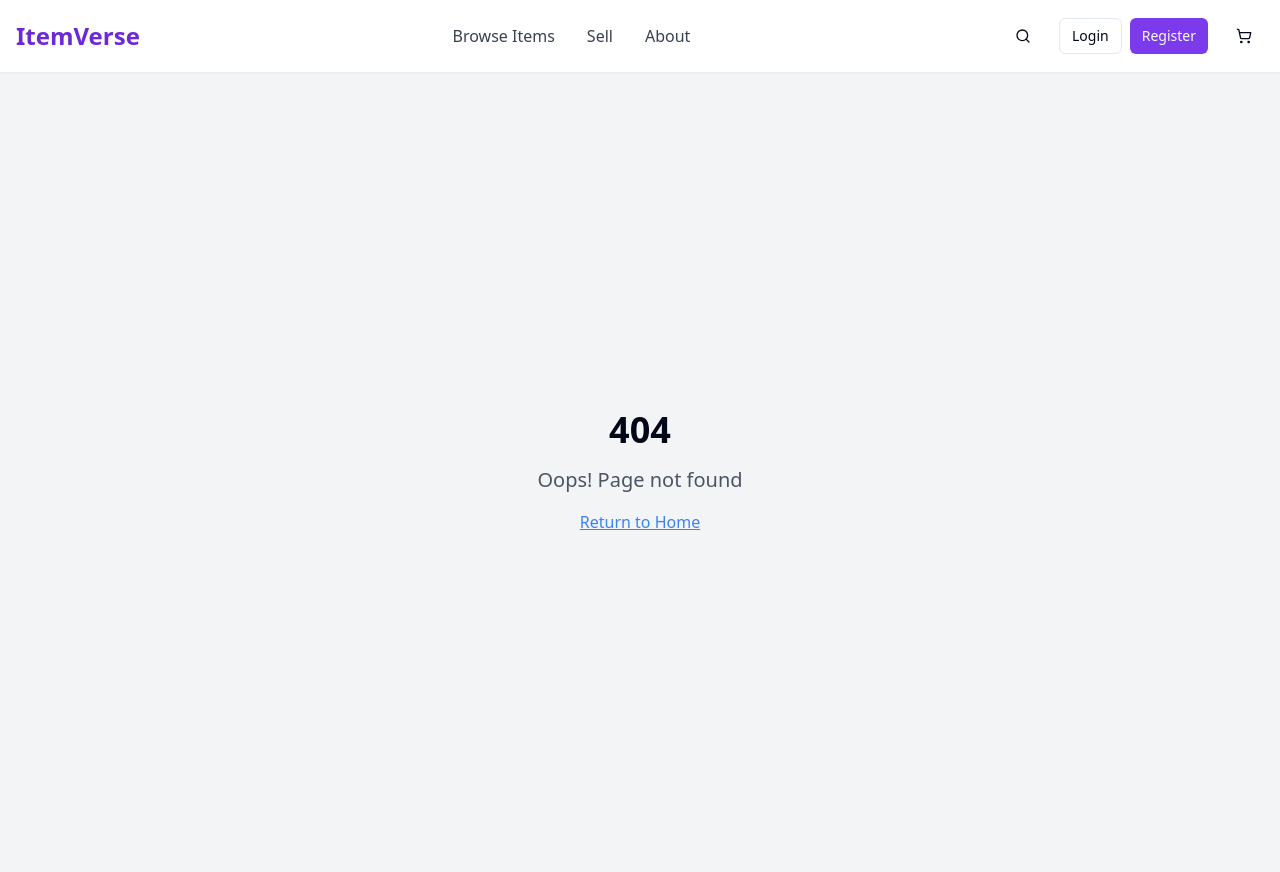
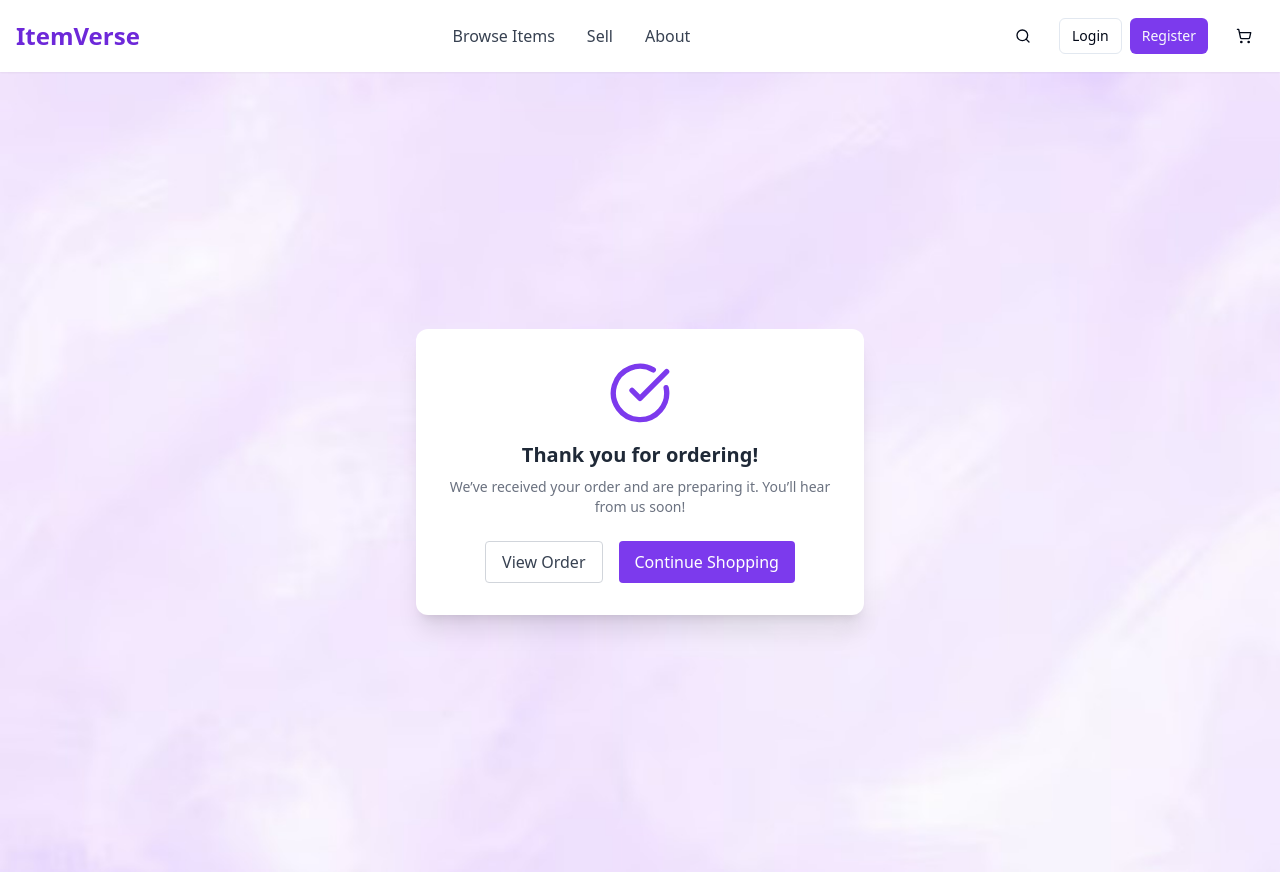
Before and after one commit to mark-magdy/itemVerse-frontend, a React (Vite) app: page /payment-success in a window 1280 px wide. Before the commit this address had no page. Built offline with nearby package versions, Linux system fonts and the light colour scheme.

Commit message:
congratcard

```diff
--- a/src/App.tsx
+++ b/src/App.tsx
@@ -17,8 +17,9 @@ import Cart from "./pages/Cart";
 import Dashboard from "./pages/Dashboard";
 import NotFound from "./pages/NotFound";
 import Sell from "./pages/Sell";
-import About from "./pages/about";
+import About from "./pages/About";
 import PaymentCreditCard from "./pages/PaymentCreditCard";
+import Congratulation from "./pages/Congratulation"
 
 const queryClient = new QueryClient();
 
@@ -44,6 +45,7 @@ const App = () => (
                 <Route path="/dashboard/sell" element={<Dashboard />} />
                 <Route path="/sell" element={<Sell />} />
                 <Route path="/payment-creditCard" element={<PaymentCreditCard />} />
+                 <Route path="/payment-success" element={<Congratulation />} />
                 {/* ADD ALL CUSTOM ROUTES ABOVE THE CATCH-ALL "*" ROUTE */}
                 <Route path="*" element={<NotFound />} />
               </Routes>
--- /dev/null
+++ b/src/components/CongratCard.tsx
@@ -0,0 +1,35 @@
+import React, { useState } from "react";
+import { CheckCircle } from 'lucide-react';
+import { useNavigate } from "react-router-dom";
+
+const CongratCard = () => {
+      const navigate = useNavigate();
+  return (
+    <div className="bg-white p-8 rounded-xl shadow-xl w-full max-w-md text-center">
+      <div className="flex justify-center mb-4">
+        <div className="relative">
+          <CheckCircle className="w-16 h-16 text-[#7C3AED] mx-auto" />
+          <div className="absolute inset-0 flex justify-center items-center -z-10">
+            <div className="w-24 h-24 rounded-full bg-[#7C3AED33] animate-ping"></div>
+          </div>
+        </div>
+      </div>
+      <h2 className="text-xl font-semibold text-gray-800 mb-2">Thank you for ordering!</h2>
+      <p className="text-sm text-gray-500 mb-6">
+        We’ve received your order and are preparing it. You’ll hear from us soon!
+      </p>
+      <div className="flex justify-center gap-4">
+        <button className="px-4 py-2 border border-gray-300 text-gray-700 rounded hover:bg-gray-100"
+         onClick={() => navigate("/")}>
+          View Order
+        </button>
+        <button className="px-4 py-2 bg-[#7C3AED] text-white rounded hover:bg-[#6B21A8]"
+         onClick={() => navigate("/")}>
+          Continue Shopping
+        </button>
+      </div>
+    </div>
+  );
+};
+
+export default CongratCard;
--- /dev/null
+++ b/src/pages/Congratulation.tsx
@@ -0,0 +1,13 @@
+import CongratCard from '../components/CongratCard';
+
+const Congratulation = () => {
+
+
+   return (
+    <div className=" inset-0 flex items-center justify-center bg-[url('/images/Backgroundabout.jpg')] bg-cover bg-center min-h-screen bg-opacity-40 z-50">
+      <CongratCard />
+    </div>
+  );
+};
+
+export default Congratulation;
```
